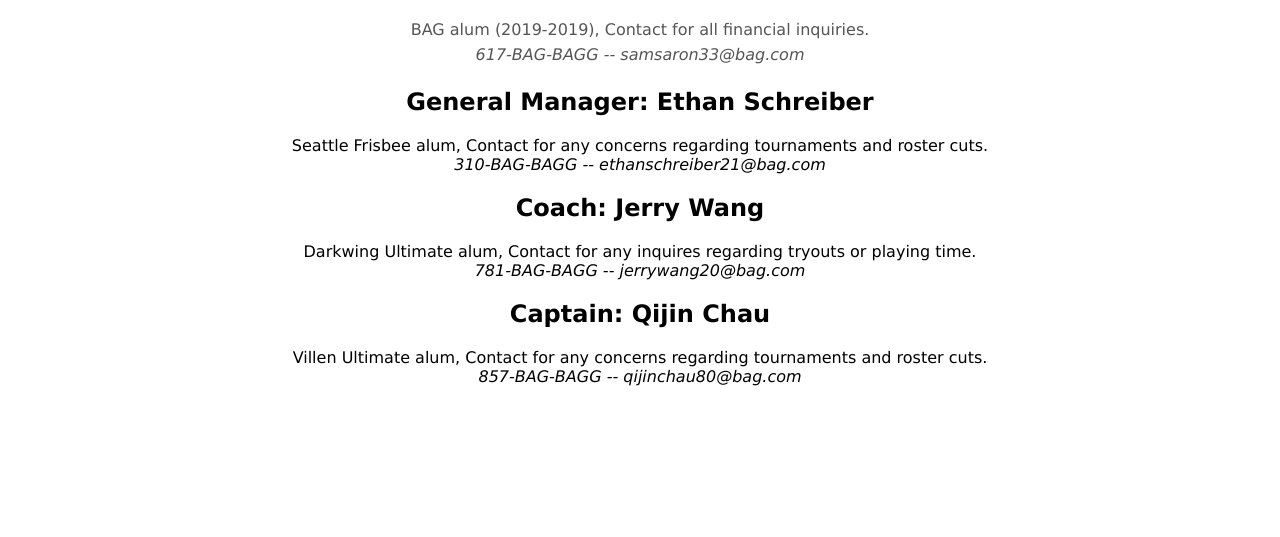
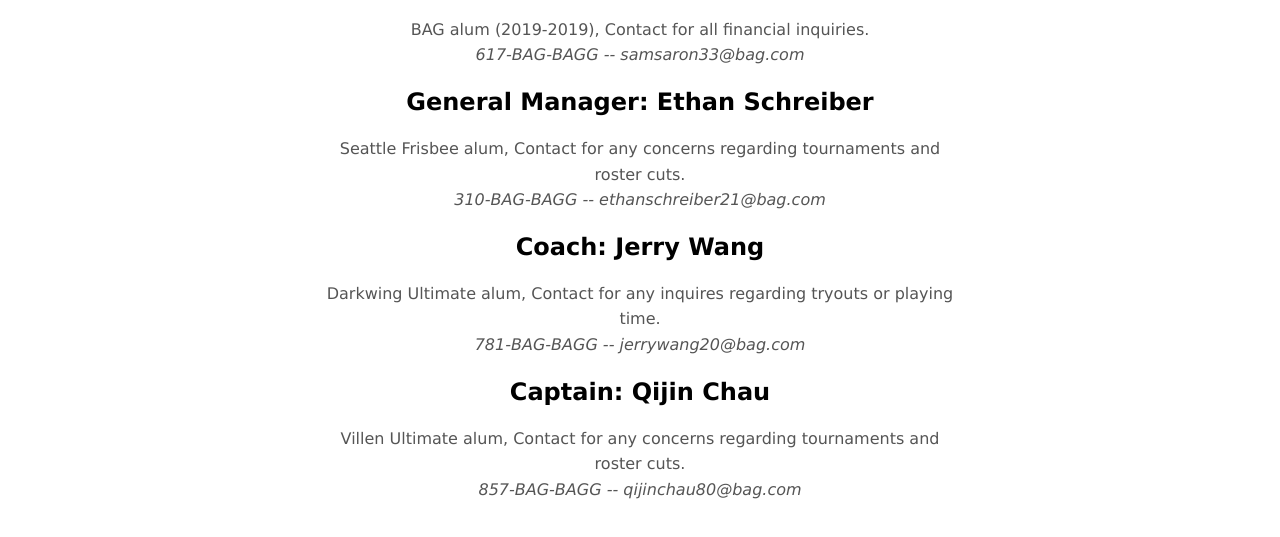
Before and after one commit to elusch21/bag_website, a plain HTML site: page contact.html in a window 1280 px wide. Shown: the part 167-704 px from the top of the page. Drawn offline with Linux system fonts and the light colour scheme.

Commit message:
Update contact.html

```diff
--- a/contact.html
+++ b/contact.html
@@ -16,18 +16,16 @@
 	</ul>
 	<center><h1>Contact</h1>
 		<h2>CEO: Samuel Saron</h2>
-		<p>
-		BAG alum (2019-2019), Contact for all financial inquiries. <br>
-		<i>617-BAG-BAGG -- samsaron33@bag.com</i>
+		<p>BAG alum (2019-2019), Contact for all financial inquiries. <br>
+		<i>617-BAG-BAGG -- samsaron33@bag.com</i></p>
 		<h2>General Manager: Ethan Schreiber</h2>
-		Seattle Frisbee alum, Contact for any concerns regarding tournaments and roster cuts. <br>
-		<i>310-BAG-BAGG -- ethanschreiber21@bag.com</i>
+		<p>Seattle Frisbee alum, Contact for any concerns regarding tournaments and roster cuts. <br>
+		<i>310-BAG-BAGG -- ethanschreiber21@bag.com</i></p>
 		<h2>Coach: Jerry Wang</h2>
-		Darkwing Ultimate alum, Contact for any inquires regarding tryouts or playing time. <br>
-		<i>781-BAG-BAGG -- jerrywang20@bag.com</i>
+		<p>Darkwing Ultimate alum, Contact for any inquires regarding tryouts or playing time. <br>
+		<i>781-BAG-BAGG -- jerrywang20@bag.com</i></p>
 		<h2>Captain: Qijin Chau</h2>
-		Villen Ultimate alum, Contact for any concerns regarding tournaments and roster cuts. <br>
-		<i>857-BAG-BAGG -- qijinchau80@bag.com</i>
-		</p>
+		<p>Villen Ultimate alum, Contact for any concerns regarding tournaments and roster cuts. <br>
+		<i>857-BAG-BAGG -- qijinchau80@bag.com</i></p>
 </body>
 </html>
```
